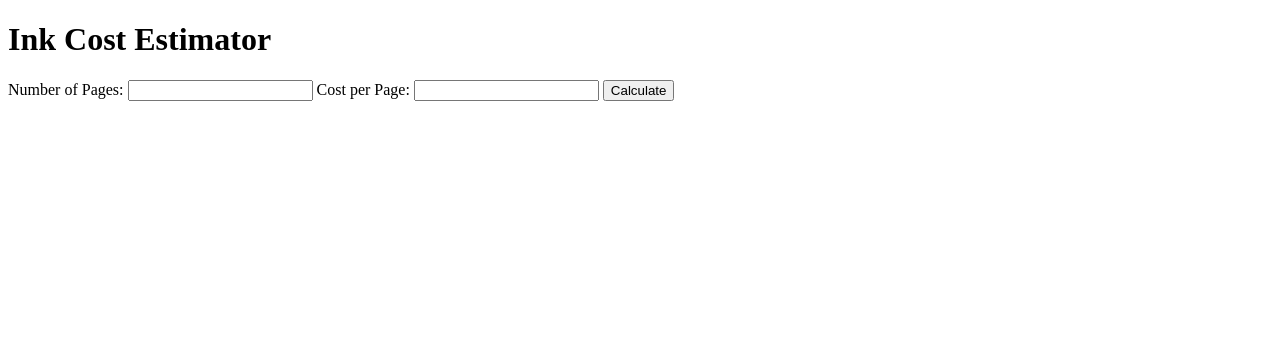
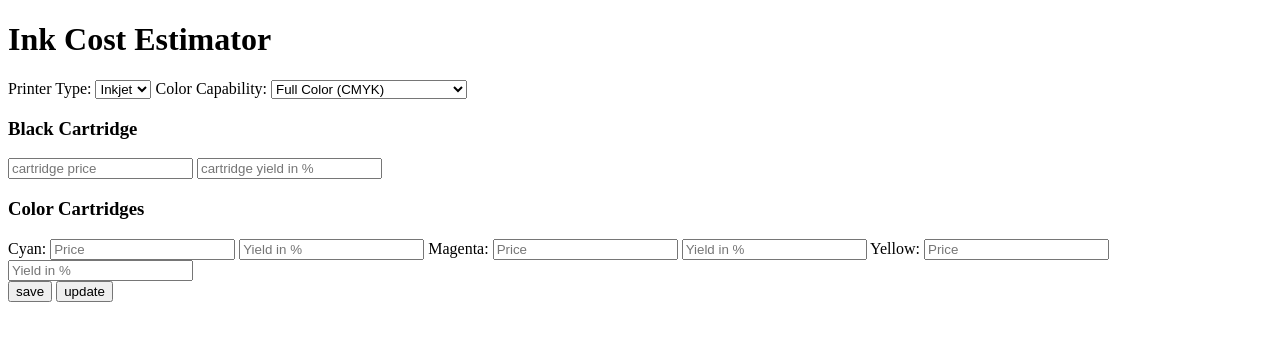
Before and after one commit to inuwara1230/PDF_Ink_Cost_Estimator, a Spring Boot app: page /program.html in a window 1280 px wide. Shown: the top 341 px of the page. Run offline with Spring Boot 4, Linux system fonts and the light colour scheme.

Commit message:
estimator interface updates

```diff
--- a/src/main/resources/static/program.html
+++ b/src/main/resources/static/program.html
@@ -9,13 +9,48 @@
     <body>
         <div class="container">
             <h1>Ink Cost Estimator</h1>
-            <form id="inkCostForm">
-                <label for="pages">Number of Pages:</label>
-                <input type="number" id="pages" name="pages" required>
-                <label for="costPerPage">Cost per Page:</label>
-                <input type="number" id="costPerPage" name="costPerPage" step="0.01" required>
-                <button type="submit">Calculate</button>
-            </form>
+            <div>
+                <form id="inkCostForm">
+
+                    <label for="printer_type">Printer Type:</label>
+                    <select id="printer_type" name="printer_type">
+                        <option value="inkjet">Inkjet</option>
+                        <option value="laser">Laser</option>
+                    </select>
+
+                    <label for="color_capability">Color Capability:</label>
+                    <select id="color_capability" name="color_capability">
+                        <option value="color">Full Color (CMYK)</option>
+                        <option value="Monochrome">Monochrome (Black & White)</option>
+                    </select>
+
+                    <div id="monochrome">
+                        <h3>Black Cartridge</h3>
+                        <input type="number" id="monochrome_cost" name="monochrome_cost" placeholder="cartridge price" required>
+                        <input type="number" id="monochrome_yield" name="monochrome_yield" placeholder="cartridge yield in %" required>
+                    </div>
+
+                    <div id="full_color">
+                        <h3>Color Cartridges</h3>
+
+                        <label>Cyan:</label>
+                        <input type="number" id="cyanPrice" placeholder="Price">
+                        <input type="number" id="cyanYield" placeholder="Yield in %">
+
+                        <label>Magenta:</label>
+                        <input type="number" id="magentaPrice" placeholder="Price">
+                        <input type="number" id="magentaYield" placeholder="Yield in %">
+
+                        <label>Yellow:</label>
+                        <input type="number" id="yellowPrice" placeholder="Price">
+                        <input type="number" id="yellowYield" placeholder="Yield in %">
+                    </div>
+
+                    <button type="submit">save</button>
+                    <button>update</button>
+                </form>
+            </div>
+
             <div id="result"></div>
         </div>
         <script src="program.js"></script>
--- a/src/main/resources/static/program.js
+++ b/src/main/resources/static/program.js
@@ -0,0 +1,19 @@
+document.getElementById('color_capability').addEventListener('change', function() {
+    const full_color = document.getElementById('full_color');
+
+    if (this.value === 'Monochrome') {
+        // Hide the color inputs
+        full_color.style.display = 'none';
+
+        // Optional: Clear out any data they might have typed before switching to monochrome
+        document.getElementById('cyanPrice').value = '';
+        document.getElementById('cyanYield').value = '';
+        document.getElementById('magentaPrice').value = '';
+        document.getElementById('magentaYield').value = '';
+        document.getElementById('yellowPrice').value = '';
+        document.getElementById('yellowYield').value = '';
+    } else {
+        // Show the color inputs
+        full_color.style.display = 'block';
+    }
+});
```
